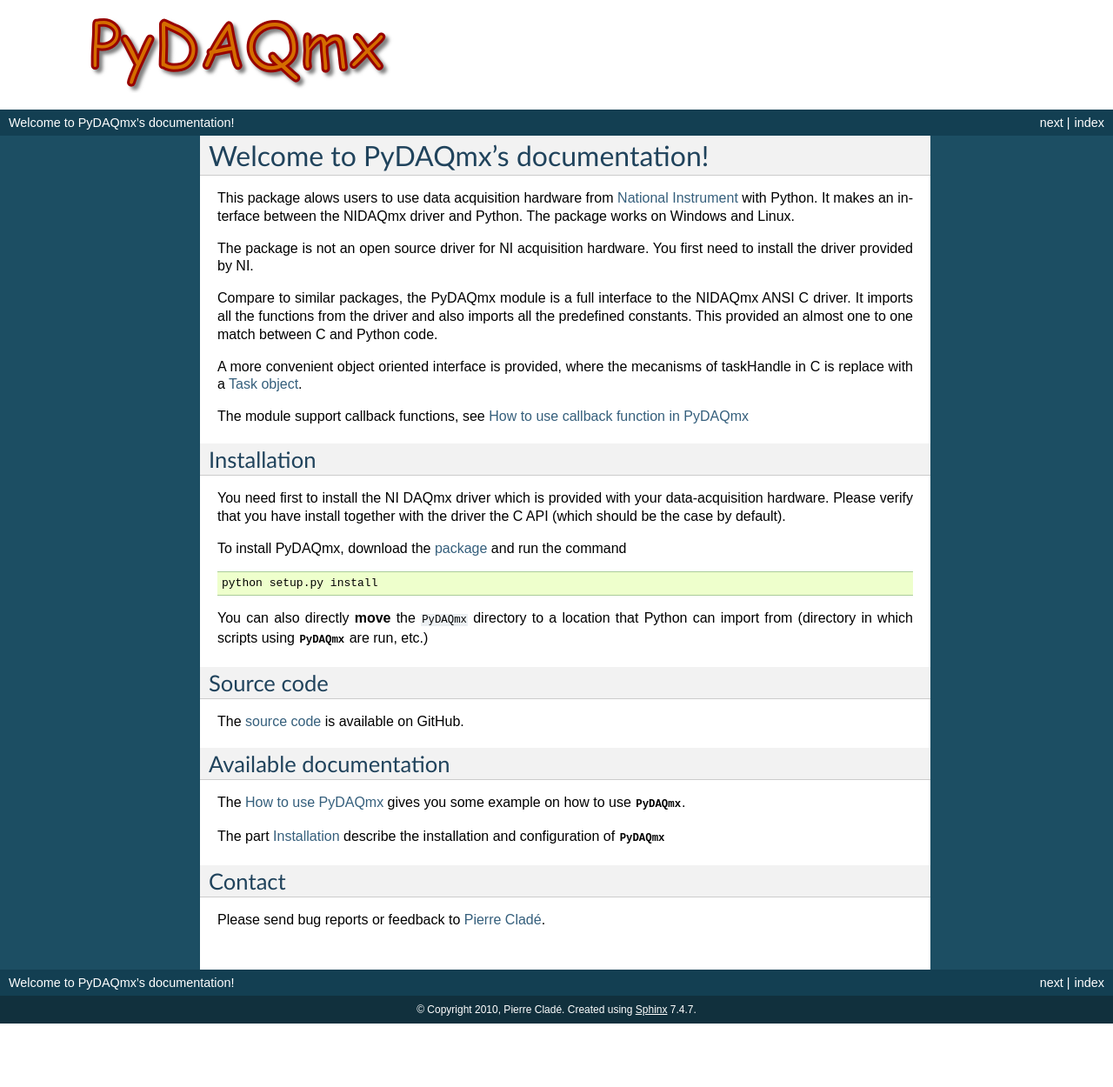
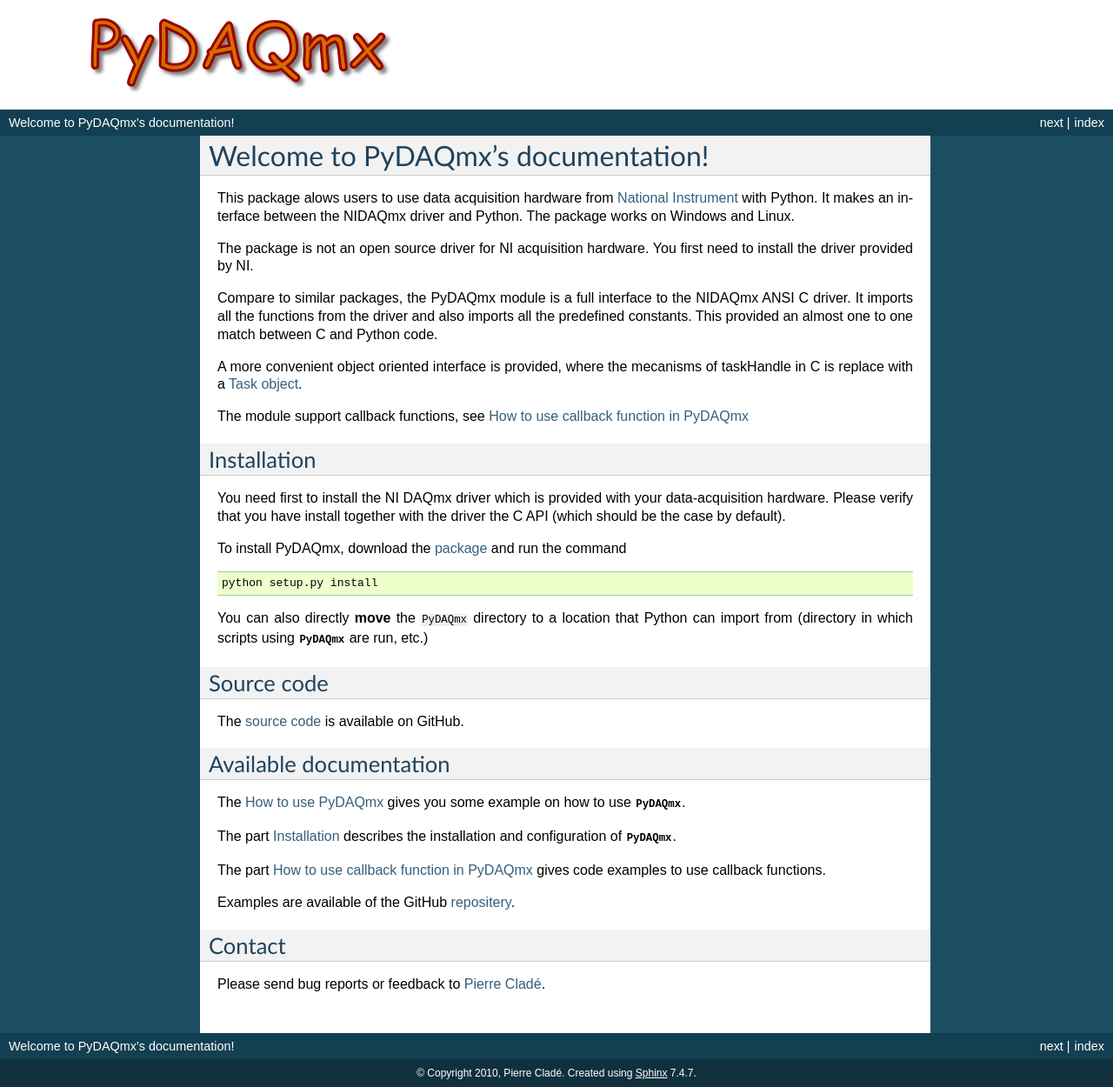
Before and after one commit to clade/PyDAQmx, a Sphinx documentation site: the page built from doc/index.rst, in a window 1280 px wide. Shown: the whole page at 87% size. Built offline with Sphinx 7.4.7, drawn with Linux system fonts in a browser that asks for light colours; formulas are drawn with MathJax 3; before the commit the page ends 1177 px from its top, so only the background shows below that.

Commit message:
Update documentation

```diff
--- a/doc/index.rst
+++ b/doc/index.rst
@@ -45,8 +45,12 @@
 
 The :doc:`usage` gives you some example on how to use :mod:`PyDAQmx`.
 
-The part :doc:`installation` describe the installation and configuration of
-:mod:`PyDAQmx`
+The part :doc:`installation` describes the installation and configuration of
+:mod:`PyDAQmx`.
+
+The part :doc:`callback` gives code examples to use callback functions.
+
+Examples are available of the GitHub `repositery <https://github.com/clade/PyDAQmx>`_.
 
 Contact
 =======
--- a/doc/installation.rst
+++ b/doc/installation.rst
@@ -13,7 +13,7 @@
 If this not the case on your system, modify the file :file:`DAQmxConfig.py` in the
 module.
 
-To install PyDAQmx, download the package and run the command
+To install PyDAQmx, download the `package`_ and run the command
 
 .. code-block:: sh
 
```
Also changed, not shown: other parts of doc/installation.rst (+3 -0 lines).
